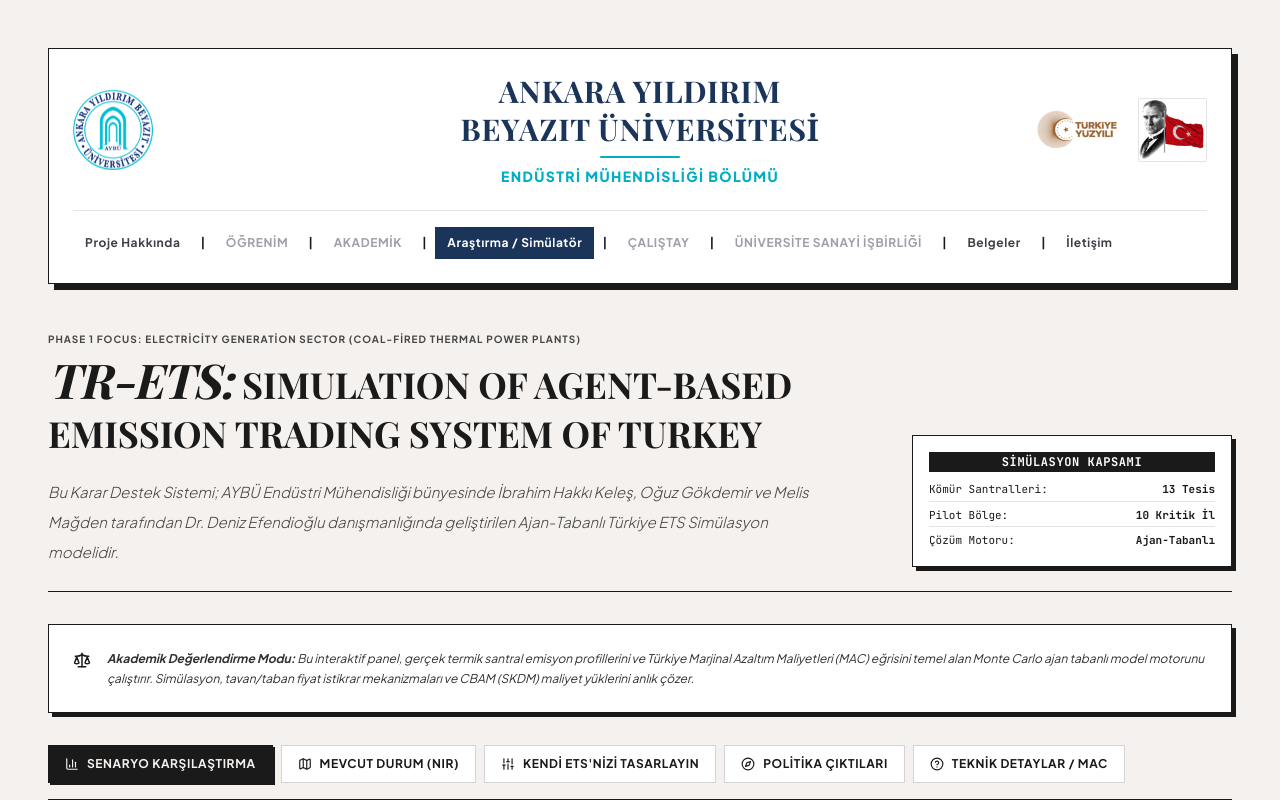
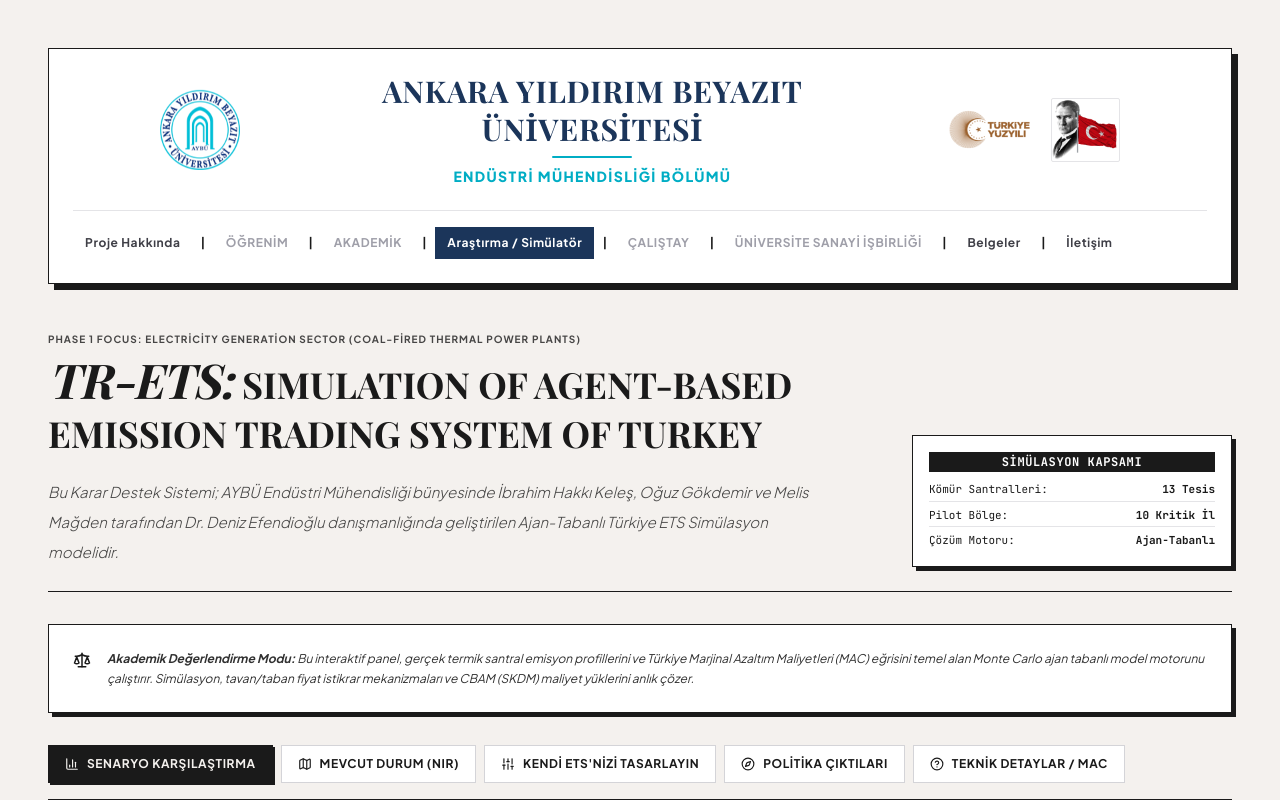
Before and after one commit to frydomesticus/tr-zero-web, a React (Vite) app: page / in a window 1280 px wide. Shown: the top 800 px of the page. Built offline with nearby package versions, Linux system fonts and the light colour scheme; a web font is replaced by a local one.

Commit message:
style: center header branding elements and logos with controlled gaps for a more cohesive layout

```diff
--- a/src/App.tsx
+++ b/src/App.tsx
@@ -688,14 +688,14 @@
       {/* 1. AYBÜ Header Section */}
       <header id="aybu-header" className="max-w-7xl w-full mx-auto bg-white border border-[#1A1A1A] shadow-[6px_6px_0px_#1A1A1A] p-4 md:p-6 mb-8 shrink-0 flex flex-col gap-6">
         {/* Top Row: Logos & Branding */}
-        <div className="grid grid-cols-1 md:grid-cols-3 w-full items-center gap-6">
+        <div className="flex flex-col md:flex-row w-full items-center justify-center gap-8 md:gap-12 lg:gap-16">
           {/* Left Side: School Logo */}
-          <div className="flex justify-center md:justify-start items-center select-none">
+          <div className="flex justify-center items-center select-none shrink-0">
             <img src="/aybu_logo_circular.png" alt="AYBÜ Logo" className="h-16 md:h-20 w-auto object-contain animate-pulse" />
           </div>
 
           {/* Center: Large Centered Professional Titles */}
-          <div className="flex flex-col items-center text-center justify-center select-none">
+          <div className="flex flex-col items-center text-center justify-center select-none max-w-xl">
             <h1 className="text-xl md:text-2xl lg:text-3xl font-extrabold tracking-wide text-[#1b355a] font-serif leading-tight">
               ANKARA YILDIRIM BEYAZIT ÜNİVERSİTESİ
             </h1>
@@ -706,7 +706,7 @@
           </div>
 
           {/* Right Side: Atatürk Banner and Türkiye Yüzyılı */}
-          <div className="flex justify-center md:justify-end items-center gap-4">
+          <div className="flex justify-center items-center gap-4 shrink-0">
             <img src="/turkiye_yuzyili_new.png" alt="Türkiye Yüzyılı" className="h-14 md:h-16 w-auto object-contain" />
             <img src="/ataturk_flag_square.png" alt="Atatürk ve Türk Bayrağı" className="h-14 md:h-16 w-auto object-contain rounded-xs border border-zinc-200" />
           </div>
```
